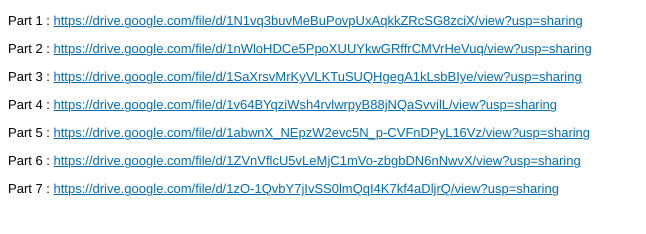
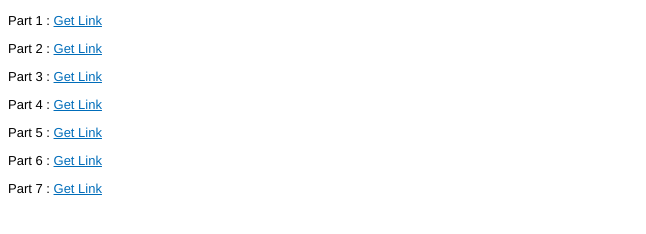
Before and after one commit to gutampsid/yk3gogd.github.io, a plain HTML site: page index.html in a window 1280 px wide. Shown: the part 42-276 px from the top of the page, without its empty margins (0-646 px from the left). Drawn offline with Linux system fonts and the light colour scheme.

Commit message:
Update index.html

```diff
--- a/index.html
+++ b/index.html
@@ -20,12 +20,12 @@
 </head>
 <body>
 <h2>Yakuza 3 [BLUS30494]-[Gutamps Official]</h2>
-<anotepad><p>Part 1 : <a href="https://drive.google.com/file/d/1N1vq3buvMeBuPovpUxAqkkZRcSG8zciX/view?usp=sharing" target="_blank" rel="noopener">https://drive.google.com/file/d/1N1vq3buvMeBuPovpUxAqkkZRcSG8zciX/view?usp=sharing</a></p>
-<p>Part 2 : <a href="https://drive.google.com/file/d/1nWloHDCe5PpoXUUYkwGRffrCMVrHeVuq/view?usp=sharing" target="_blank" rel="noopener">https://drive.google.com/file/d/1nWloHDCe5PpoXUUYkwGRffrCMVrHeVuq/view?usp=sharing</a></p>
-<p>Part 3 : <a href="https://drive.google.com/file/d/1SaXrsvMrKyVLKTuSUQHgegA1kLsbBIye/view?usp=sharing" target="_blank" rel="noopener">https://drive.google.com/file/d/1SaXrsvMrKyVLKTuSUQHgegA1kLsbBIye/view?usp=sharing</a></p>
-<p>Part 4 : <a href="https://drive.google.com/file/d/1v64BYqziWsh4rvlwrpyB88jNQaSvvilL/view?usp=sharing" target="_blank" rel="noopener">https://drive.google.com/file/d/1v64BYqziWsh4rvlwrpyB88jNQaSvvilL/view?usp=sharing</a></p>
-<p>Part 5 : <a href="https://drive.google.com/file/d/1abwnX_NEpzW2evc5N_p-CVFnDPyL16Vz/view?usp=sharing" target="_blank" rel="noopener">https://drive.google.com/file/d/1abwnX_NEpzW2evc5N_p-CVFnDPyL16Vz/view?usp=sharing</a></p>
-<p>Part 6 : <a href="https://drive.google.com/file/d/1ZVnVflcU5vLeMjC1mVo-zbgbDN6nNwvX/view?usp=sharing" target="_blank" rel="noopener">https://drive.google.com/file/d/1ZVnVflcU5vLeMjC1mVo-zbgbDN6nNwvX/view?usp=sharing</a></p>
-<p>Part 7 : <a href="https://drive.google.com/file/d/1zO-1QvbY7jIvSS0lmQqI4K7kf4aDljrQ/view?usp=sharing" target="_blank" rel="noopener">https://drive.google.com/file/d/1zO-1QvbY7jIvSS0lmQqI4K7kf4aDljrQ/view?usp=sharing</a></p></anotepad>
+<anotepad><p>Part 1 : <a href="https://drive.google.com/file/d/1kBqrI4bRiTc40oJ5xKVUEyKugabyG2So/view?usp=share_link" target="_blank" rel="noopener">Get Link</a></p>
+<p>Part 2 : <a href="https://drive.google.com/file/d/1z-4GuNHlPb0qgS4yW_T1XZdkSfeNx0nj/view?usp=share_link" target="_blank" rel="noopener">Get Link</a></p>
+<p>Part 3 : <a href="https://drive.google.com/file/d/1j6fUzU4i9T4r9JTOWCIFM8TUhJ5MFzOU/view?usp=share_link" target="_blank" rel="noopener">Get Link</a></p>
+<p>Part 4 : <a href="https://drive.google.com/file/d/1CcCmkOu0Jgb40ODIXO8G0kuF6fMm-K-w/view?usp=share_link" target="_blank" rel="noopener">Get Link</a></p>
+<p>Part 5 : <a href="https://drive.google.com/file/d/1S0cbRpFC3AIgM95cNiLh3QzQXgR0nh_2/view?usp=share_link" target="_blank" rel="noopener">Get Link</a></p>
+<p>Part 6 : <a href="https://drive.google.com/file/d/1LCkgTgDkATIJtACj24RSrKW119AAgpBZ/view?usp=share_link" target="_blank" rel="noopener">Get Link</a></p>
+<p>Part 7 : <a href="https://drive.google.com/file/d/1AO0yS5-6AHLtfBTtPy-thYL2XEmw9qtB/view?usp=share_link" target="_blank" rel="noopener">Get Link</a></p></anotepad>
 </body>
 </html>
```
